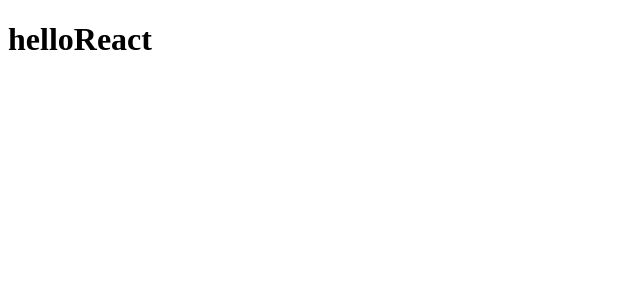
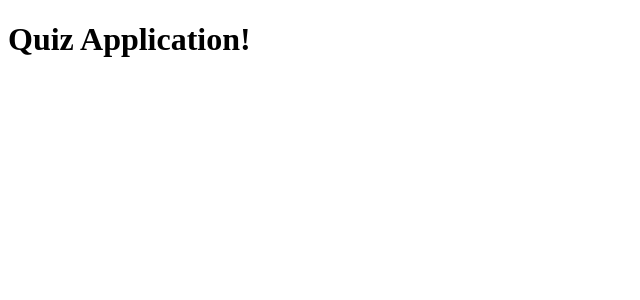
Before and after one commit to AmanSharma4419/quiz_application, a React app: page / in a window 1280 px wide. Shown: the top 300 px of the page, without its empty margins (0-640 px from the left). Built offline with nearby package versions, Linux system fonts and the light colour scheme; the HTML template or start-up script is replaced by a standard one.

Commit message:
minor changes

```diff
--- a/client/App.js
+++ b/client/App.js
@@ -1,5 +1,5 @@
 import React from "react";
 function App() {
-  return <h1>helloReact</h1>;
+  return <h1>Quiz Application!</h1>;
 }
 export default App;
```
